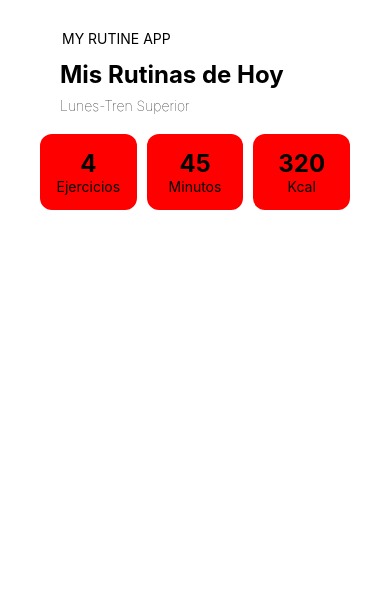
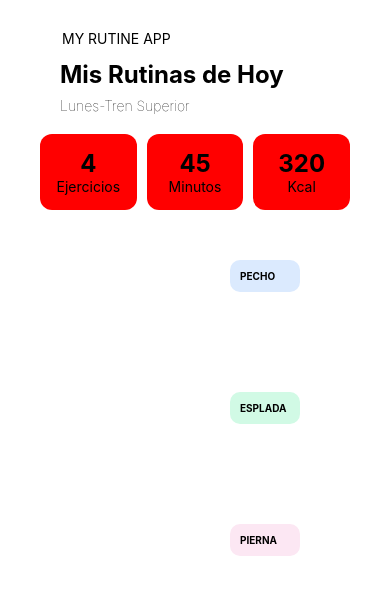
Before and after one commit to AnthonyDubon/MyRoutineApp, a React Native app: screen / in a window 390 px wide. Shown: the top 594 px of the page. Built offline with nearby package versions, Linux system fonts and the light colour scheme.

Commit message:
Se creo el componente Etiqueta para luego agregarlo dentro del componente TargetaEjercicio

```diff
--- a/App.tsx
+++ b/App.tsx
@@ -1,6 +1,7 @@
 import { StyleSheet, Text, View } from 'react-native';
 import Encabezado from './ComponentsTarea/Encabezado';
 import CajaEstadistica from './ComponentsTarea/CajaEstadistica';
+import Etiqueta from './ComponentsTarea/Etiqueta';
 
 export default function App() {
   return (
@@ -21,6 +22,13 @@ export default function App() {
       <CajaEstadistica Valor="320" etiqueta="Kcal" />
       </View>
 
+      <View style={styles.etiqueta}>
+        <Etiqueta Texto="Pecho" colorFondo='#DBEAFE'/>
+        <Etiqueta Texto="Esplada" colorFondo='#D1FAE5'/>
+        <Etiqueta Texto="Pierna" colorFondo='#FCE7F3'/>
+
+      </View>
+
 
     </View>
   );
@@ -34,6 +42,7 @@ const styles = StyleSheet.create({
     textAlign: 'justify',
     marginTop: 30,
 
+
   },
   Datos:{
 
@@ -44,6 +53,10 @@ const styles = StyleSheet.create({
 
   titulo:{
      paddingLeft: 22,
+  },
+  etiqueta:{
+    flexDirection: "column",
+    alignItems:'flex-end'
   }
 
 
--- /dev/null
+++ b/ComponentsTarea/Etiqueta.tsx
@@ -0,0 +1,37 @@
+import { StyleSheet, Text, View } from'react-native';
+
+type Etiqueta1 ={
+    Texto: string,
+    colorFondo: string
+
+}
+
+export default function Etiqueta1 ({Texto, colorFondo}:Etiqueta1){
+    return(
+
+        <View style={[styles.etiqueta, { backgroundColor: colorFondo }]}>
+        <Text style={styles.Nombre}>{Texto}</Text>
+        </View>
+    );
+}
+const styles = StyleSheet.create({
+
+Nombre:{
+ fontSize: 10,
+    fontWeight: 'bold',
+    textTransform: 'uppercase',
+
+},
+etiqueta:{
+
+
+        padding:10,
+        borderRadius:10,
+        flex: 1,
+        margin: 50,
+        width: 70
+
+
+}
+
+});
```
